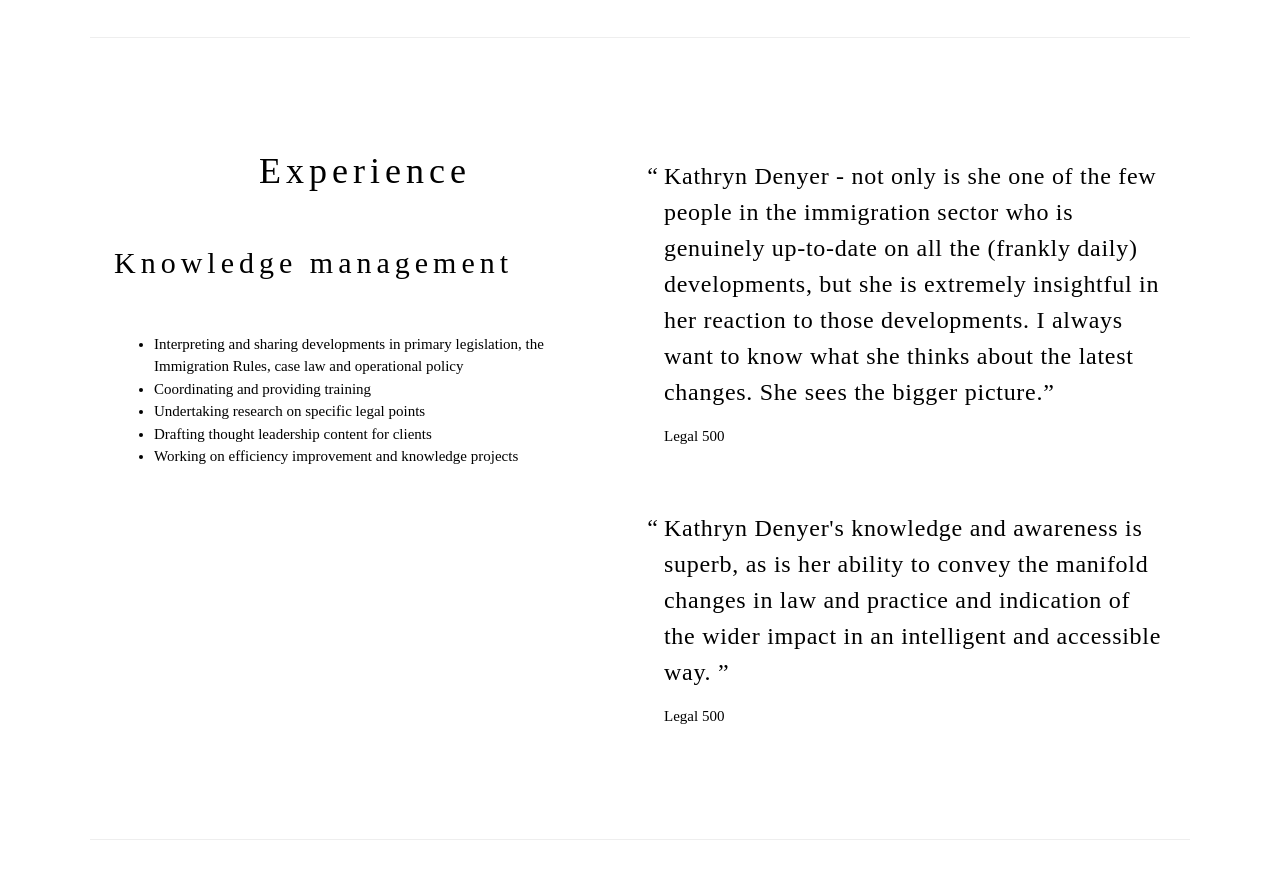
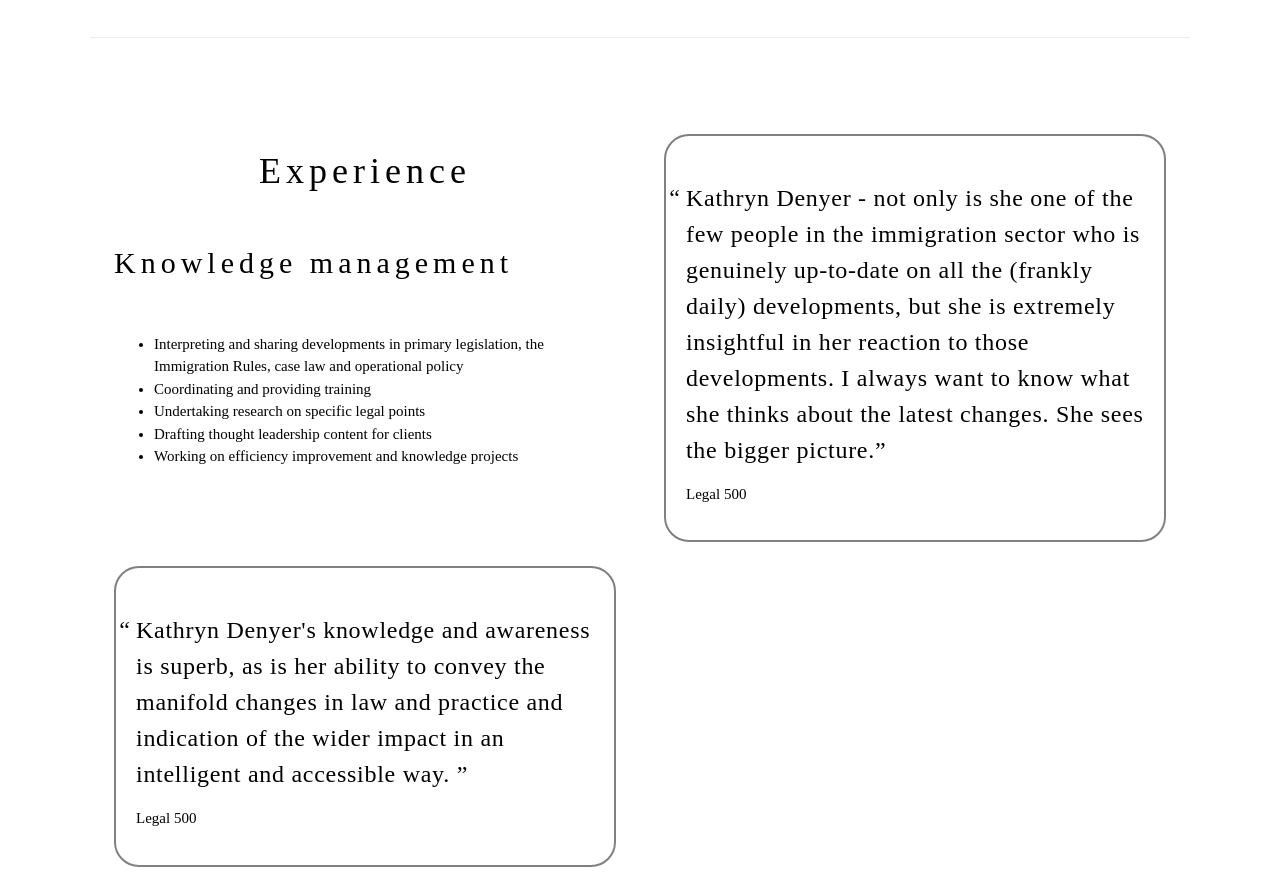
Before and after one commit to githubstevenlau/kathryn_website, a website: page index.html in a window 1280 px wide. Shown: the part 800-1682 px from the top of the page. Drawn offline with Linux system fonts and the light colour scheme.

Commit message:
Add boxes for quotes

```diff
--- a/index.html
+++ b/index.html
@@ -70,7 +70,7 @@
     </div>
 
     <div class="w3-col l6 w3-padding-large">
-      <div>
+      <div class="quote-box">
         <p class="quote">Kathryn Denyer - not only is she one of the few people in the immigration
       sector who is genuinely up-to-date on all the (frankly daily) developments, but she
       is extremely insightful in her reaction to those developments. I always want to know
@@ -80,7 +80,7 @@
     </div>
 
     <div class="w3-col l6 w3-padding-large">
-      <div>
+      <div class="quote-box">
         <p class="quote">Kathryn Denyer's knowledge and awareness is superb, as is her
           ability to convey the manifold changes in law and practice and indication of
           the wider impact in an intelligent and accessible way.
--- a/style.css
+++ b/style.css
@@ -18,6 +18,12 @@
         content: "”";
         margin-right: -1rem;
     }
+}
+.quote-box {
+    border-radius: 25px;
+    border: 2px grey solid;
+    padding: 20px;
+    width: 100%;
 }
 html{box-sizing:border-box}*,*:before,*:after{box-sizing:inherit}
 /* Extract from normalize.css by Nicolas Gallagher and Jonathan Neal git.io/normalize */
```
